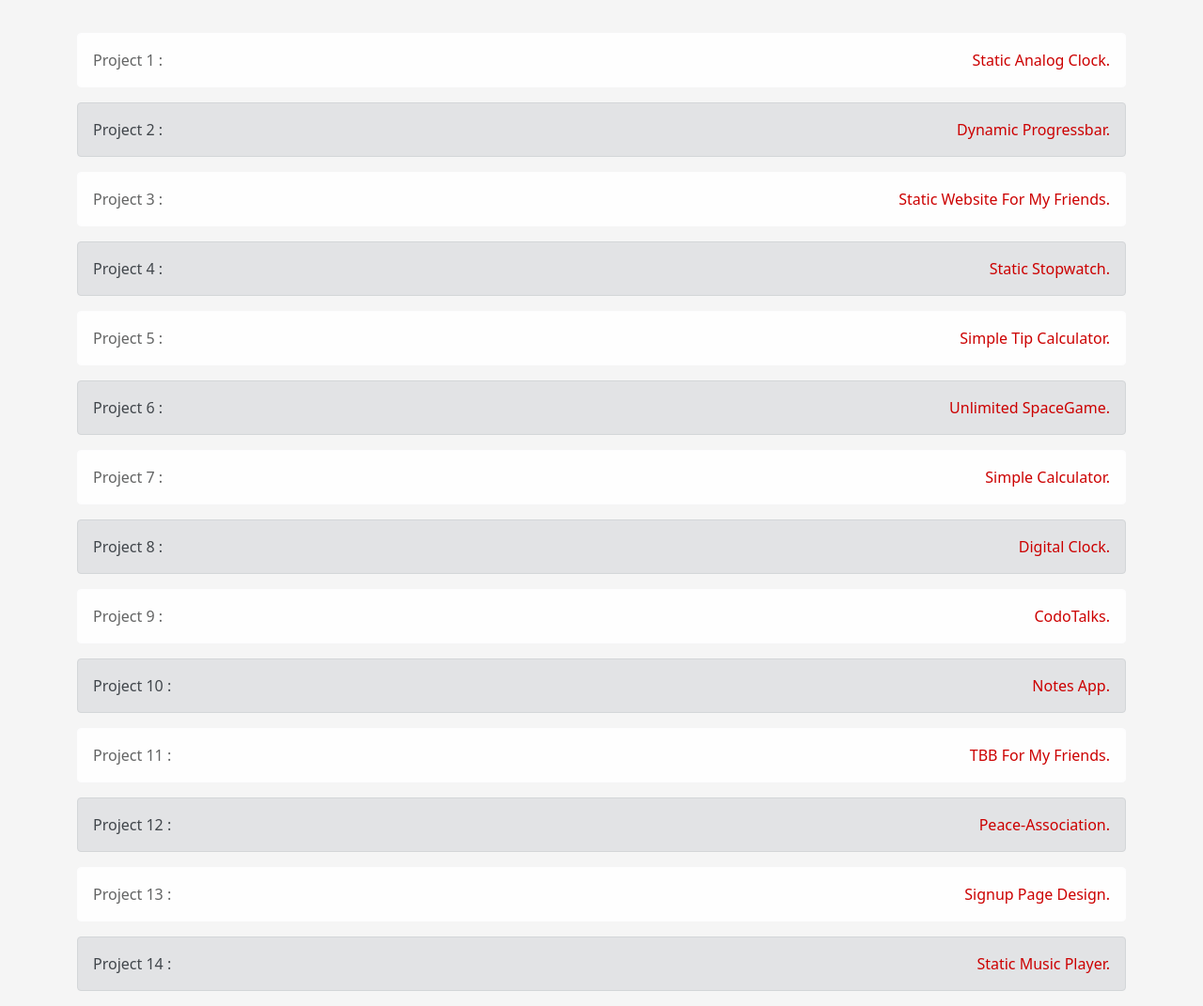
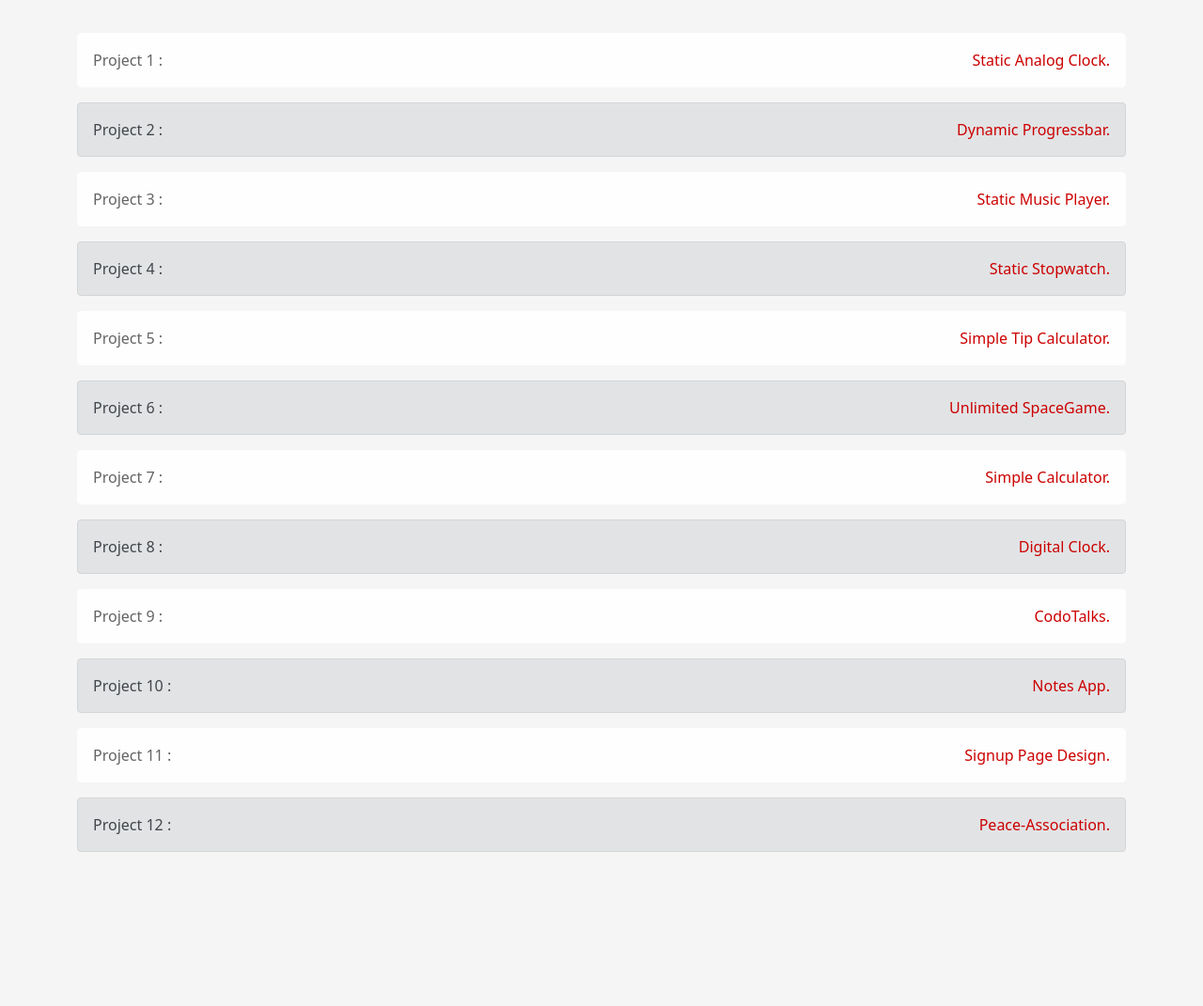
Before and after one commit to Shahrear10/Shahrear10.github.io, a plain HTML site: page index.html in a window 1280 px wide. Shown: the whole page at 94% size. After the commit the page ends 923 px from the top, so only its background shows below. Drawn offline with nearby package versions, Linux system fonts and the light colour scheme.

Commit message:
Update index.html

```diff
--- a/index.html
+++ b/index.html
@@ -41,7 +41,7 @@ a{
     </div>
 
     <div class="alert alert-light" role="alert">
-        Project 3 : <a target="_blank" href="https://tbb1.github.io/">Static Website For My Friends.</a>
+        Project 3 : <a target="_blank" href="/musicplayer">Static Music Player.</a>
     </div>
 
     <div class="alert alert-secondary" role="alert">
@@ -73,19 +73,11 @@ a{
     </div>
 
     <div class="alert alert-light" role="alert">
-        Project 11 : <a target="_blank" href="https://tbb7.000webhostapp.com/tbb">TBB For My Friends.</a>
+        Project 11 : <a target="_blank" href="register.html">Signup Page Design.</a>
     </div>
 
     <div class="alert alert-secondary" role="alert">
         Project 12 : <a target="_blank" href="http://peace-association.000webhostapp.com/">Peace-Association.</a>
-    </div>
-
-    <div class="alert alert-light" role="alert">
-        Project 13 : <a target="_blank" href="register.html">Signup Page Design.</a>
-    </div>
-
-    <div class="alert alert-secondary" role="alert">
-        Project 14 : <a target="_blank" href="/musicplayer">Static Music Player.</a>
     </div>
 
 
```
